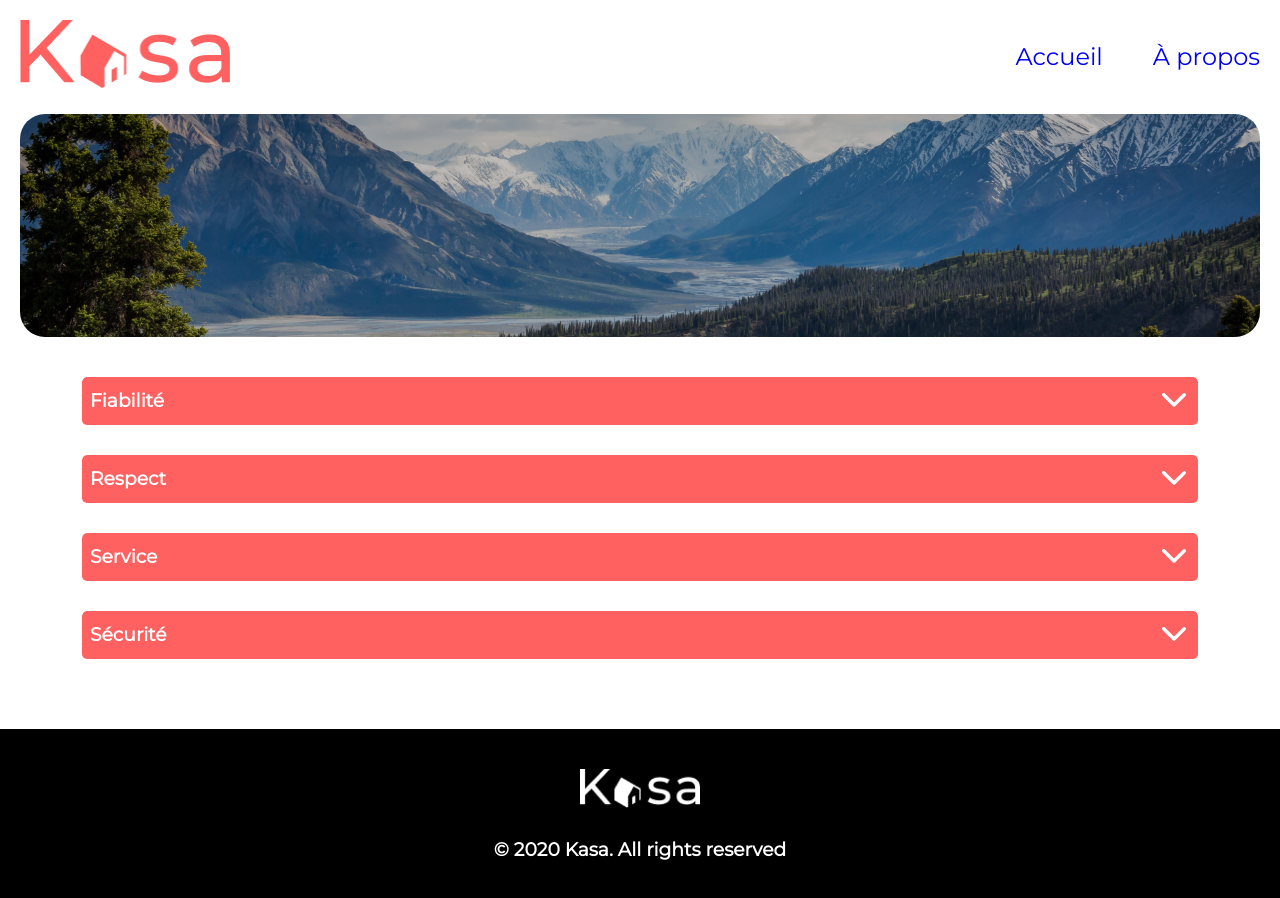
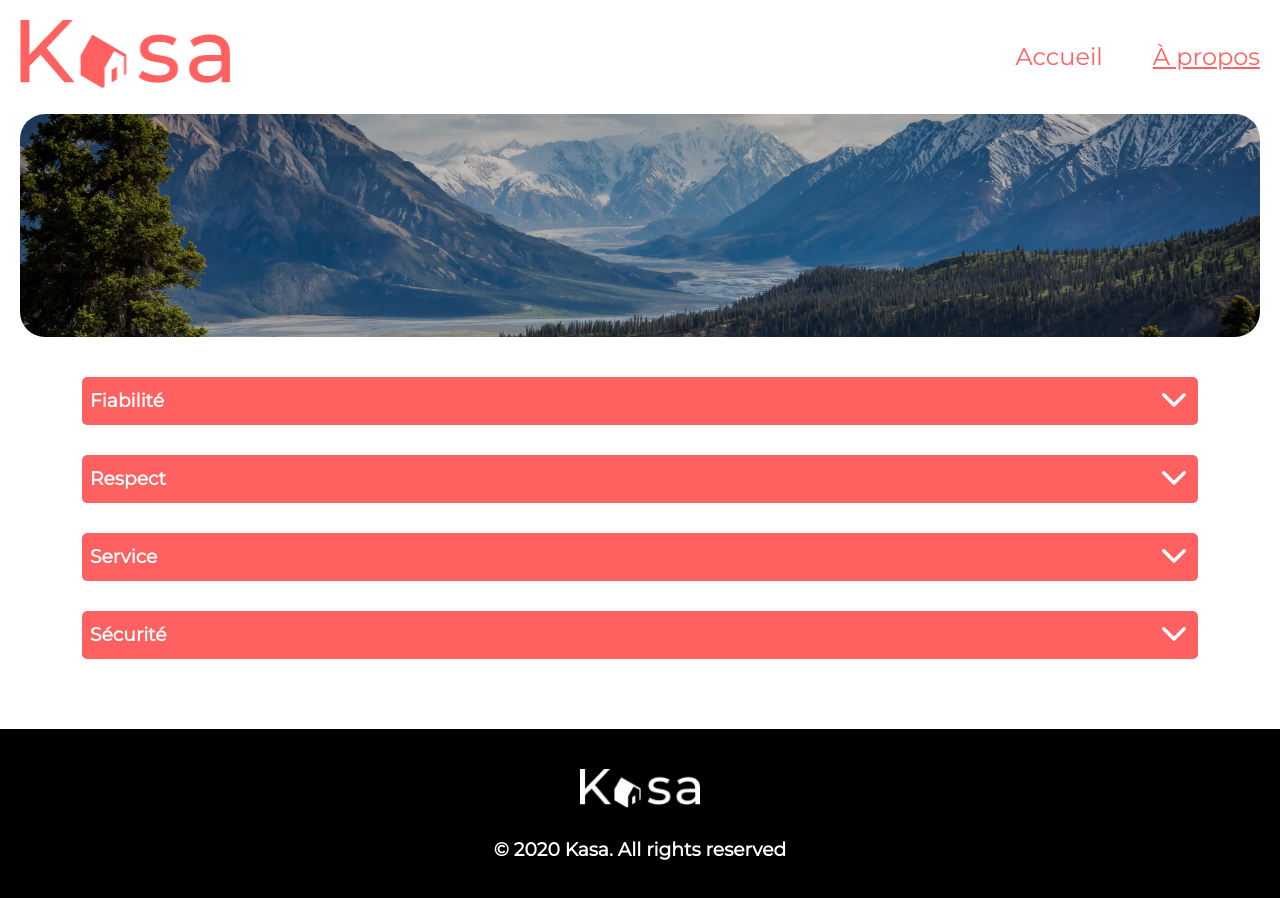
Before and after one commit to benjamincormier/kasa, a React (Create React App) app: page /about in a window 1280 px wide. Shown: the top 898 px of the page. Built offline with nearby package versions, Linux system fonts and the light colour scheme.

Commit message:
improved Collapse (for equipments) and Header (active link underlined)

```diff
--- a/src/components/carousel/carousel.component.jsx
+++ b/src/components/carousel/carousel.component.jsx
@@ -22,23 +22,27 @@ const Carousel = ({ pictures, title }) => {
 
   return (
     <div className="carousel">
+      {pictures.length > 1 && (
         <img
           onClick={prevImg}
           src={leftArrow}
           alt="previous"
           className="carousel__prev carousel__arrow"
         />
+      )}
       <img
         className="carousel__img--active"
         src={pictures[currentIndex]}
         alt={title}
       />
+      {pictures.length > 1 && (
         <img
           onClick={nextImg}
           src={rightArrow}
           alt="next"
           className="carousel__next carousel__arrow"
         />
+      )}
     </div>
   );
 };
--- a/src/components/collapse/collapse.component.jsx
+++ b/src/components/collapse/collapse.component.jsx
@@ -10,12 +10,12 @@ const Collapse = (props) => {
 
   // console.log(typeof props.details);
 
-  if (typeof props.details === "object") {
-    detailsTxt = details.join("\r\n");
+  /* if (typeof props.details === "object") {
+    detailsTxt = details.join("<br>");
     console.log(detailsTxt);
   } else {
     detailsTxt = details;
-  }
+  } */
 
   const [isOpen, setIsOpen] = useState(false);
 
@@ -29,23 +29,24 @@ const Collapse = (props) => {
 
   return (
     <div className="collapse">
-      <div className="collapse__menu">
+      <div className="collapse__menu" onClick={toggle}>
         <h3 className="collapse__title">{title}</h3>
         <img
           className={isOpen ? "collapse__arrow--down" : "collapse__arrow--up"}
           src={downArrow}
-          onClick={toggle}
           alt=""
         />
       </div>
-      <div className="collapse__details">
-        <p
-          className={
-            isOpen ? "collapse__txt--open" : "collapse__txt--collapsed"
-          }
-        >
-          {detailsTxt}
-        </p>
+      <div
+        className={
+          isOpen ? "collapse__details--open" : "collapse__details--collapsed"
+        }
+      >
+        {typeof details === "object" ? (
+          details.map((item) => <p>{item}</p>)
+        ) : (
+          <p>{details}</p>
+        )}
       </div>
     </div>
   );
--- a/src/components/collapse/collapse.styles.scss
+++ b/src/components/collapse/collapse.styles.scss
@@ -30,9 +30,27 @@
   }
 
   &__details {
+    // padding: 10px;
   }
 
-  &__txt--open {
+  &__details--open {
+    max-height: 300px;
+    opacity: 1;
+    padding: 10px;
+    background-color: #f6f6f6;
+    transition: all 0.2s;
+  }
+
+  &__details--collapsed {
+    max-height: 0;
+    opacity: 0;
+    padding: 10px;
+    padding-top: 0;
+    background-color: #fff;
+    transition: all 0.2s;
+  }
+
+  /*   &__txt--open {
     max-height: 300px;
     opacity: 1;
     padding: 10px;
@@ -47,5 +65,5 @@
     padding-top: 0;
     background-color: #fff;
     transition: all 0.2s;
-  }
+  } */
 }
--- a/src/components/header/header.component.jsx
+++ b/src/components/header/header.component.jsx
@@ -1,24 +1,39 @@
-import { Link } from "react-router-dom";
+import { Link, NavLink /* useLocation */ } from "react-router-dom";
 
 import logo from "../../assets/logo-kasa.png";
 
 import "./header.styles.scss";
 
-const Header = () => (
+const Header = () => {
+  /*   const location = useLocation();
+  console.log(location); */
+  return (
     <div className="header">
       <Link to="/">
         <img src={logo} alt="Kasa" className="header__logo" />
       </Link>
       <nav className="header__links">
-      <Link to="/" className="header__link">
+        <NavLink
+          to="/"
+          exact
+          className={({ isActive }) =>
+            isActive ? "header__link header__link--active" : "header__link"
+          }
+        >
           Accueil
-      </Link>
-      <Link to="/about" className="header__link">
+        </NavLink>
+        <NavLink
+          to="/about"
+          className={({ isActive, _ }) =>
+            isActive ? "header__link header__link--active" : "header__link"
+          }
+        >
           À propos
-      </Link>
+        </NavLink>
       </nav>
     </div>
   );
+};
 
 export default Header;
 
--- a/src/components/header/header.styles.scss
+++ b/src/components/header/header.styles.scss
@@ -18,14 +18,19 @@
   &__link {
     margin-left: 50px;
     text-decoration: none;
+    color: #ff6060;
 
-    &:hover {
+    &--active {
       text-decoration: underline;
     }
 
-    &:visited,
-    active {
+    /*  &:hover {
+
+    } */
+
+    /*  &:visited,
+    &:active {
       color: currentColor;
-    }
+    } */
   }
 }
--- a/src/pages/accomodation/accomodation.styles.scss
+++ b/src/pages/accomodation/accomodation.styles.scss
@@ -1,4 +1,7 @@
 .accomodation {
+  max-width: 1240px;
+  margin: 0 auto;
+
   &__cover {
     height: 415px;
     width: 100%;
```
Lines whose indentation alone changed are shown as unchanged.
